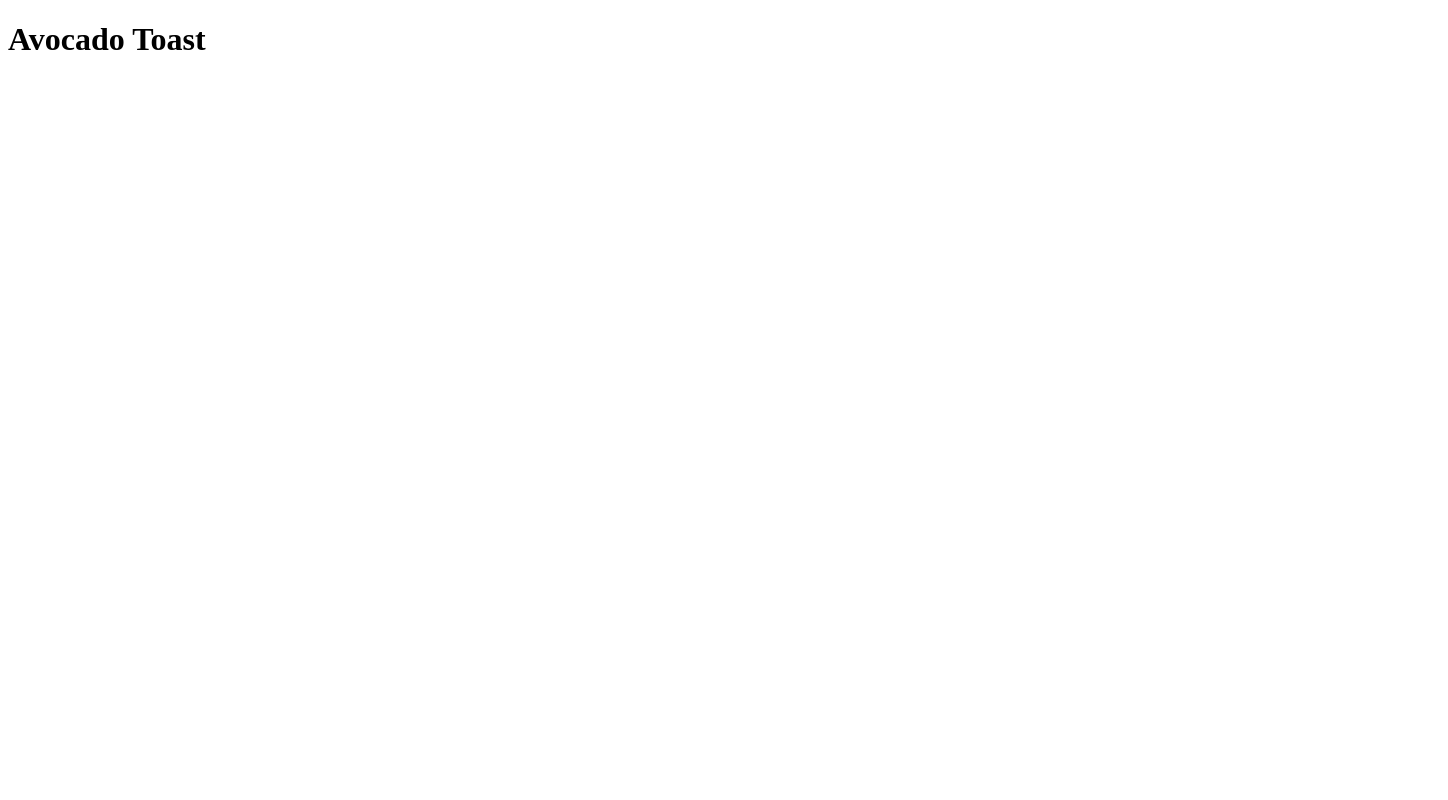
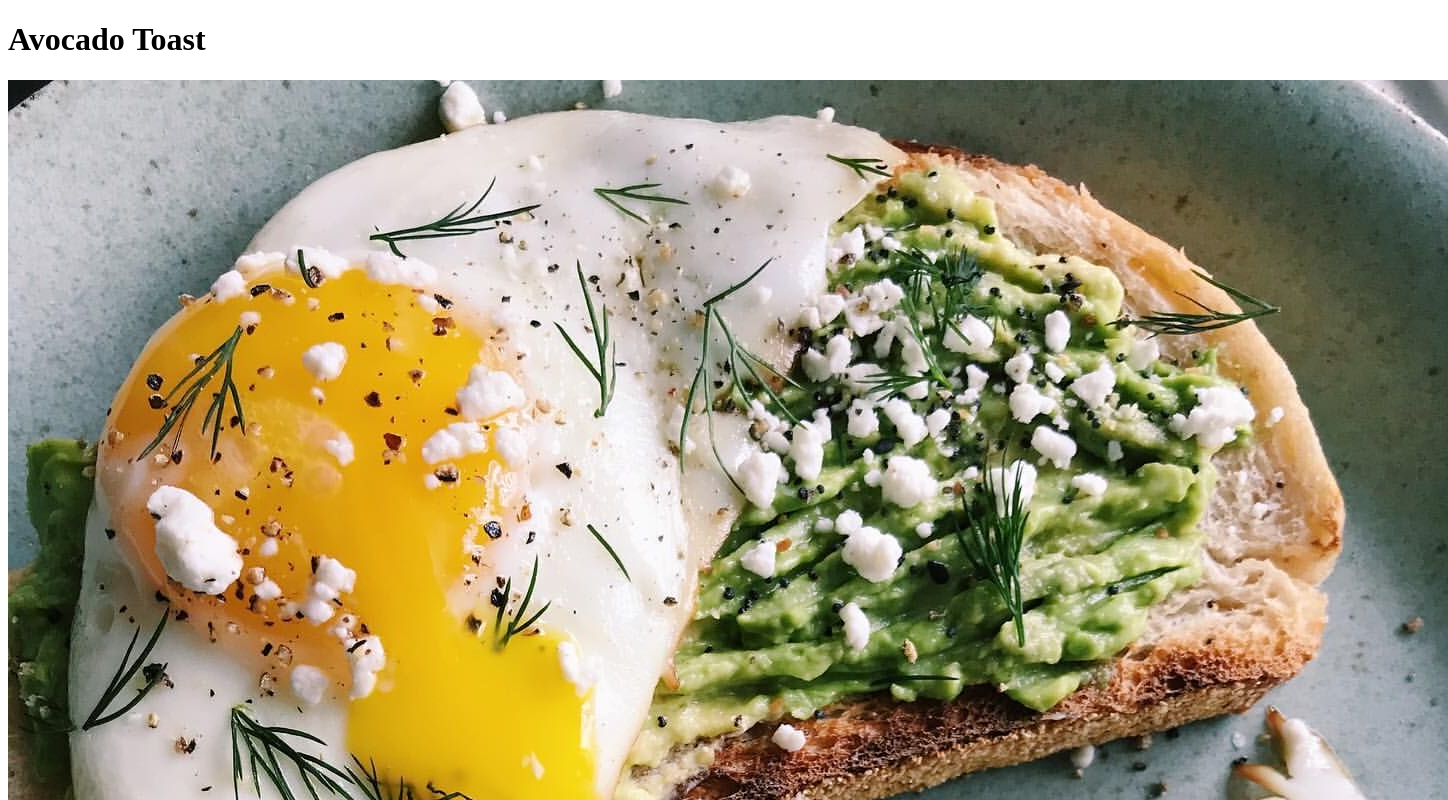
Before and after one commit to kiranaatkar/odin-recipes, a plain HTML site: page recipes/avcoadoToast.html in a window 1280 px wide. Shown: the top 800 px of the page, 1448 px wide, since content can reach past the window. Drawn offline with Linux system fonts and the light colour scheme.

Commit message:
Added image of avoc toast to website under main heading

```diff
--- a/recipes/avcoadoToast.html
+++ b/recipes/avcoadoToast.html
@@ -8,5 +8,6 @@
 </head>
 <body>
     <h1>Avocado Toast</h1>
+    <img src="../images/egg.jpg" alt="Image of avocado on toast with eggs on top">
 </body>
 </html>
```
Also changed, not shown: images/egg.jpg (added).
